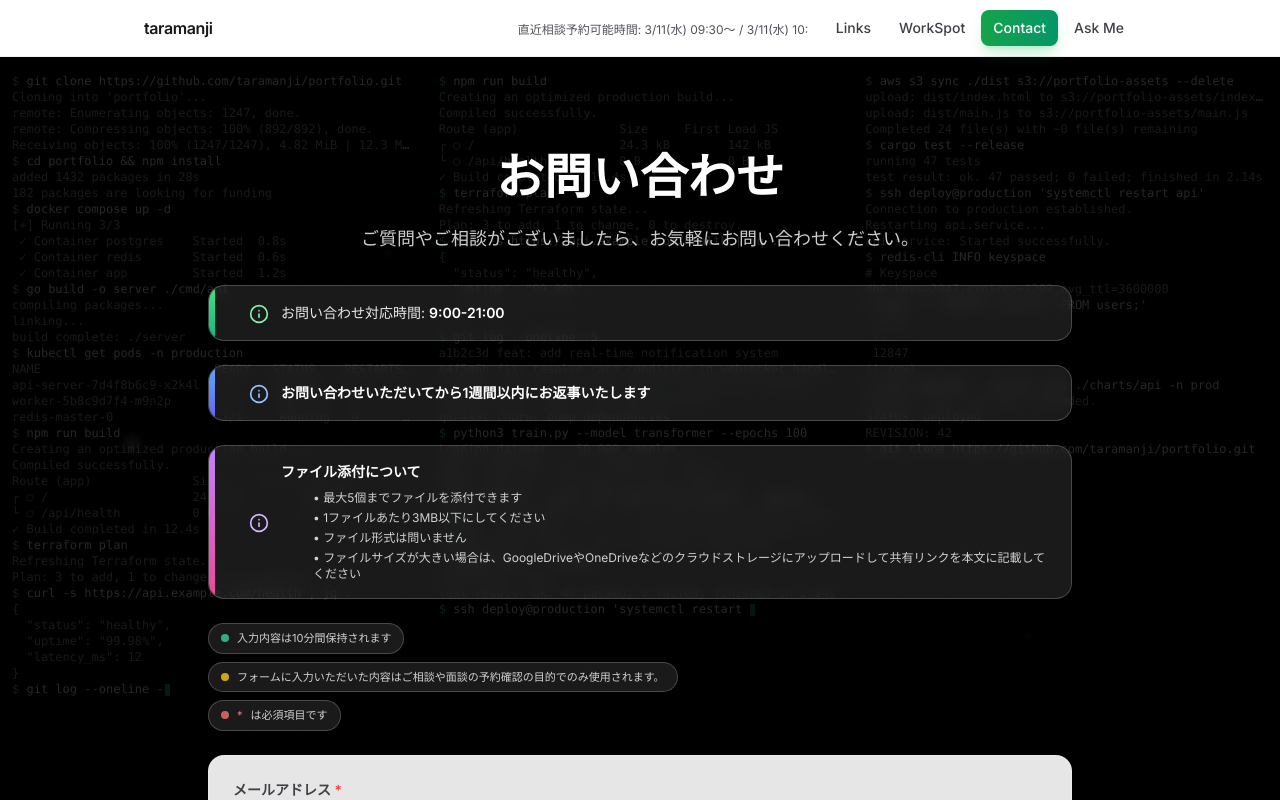
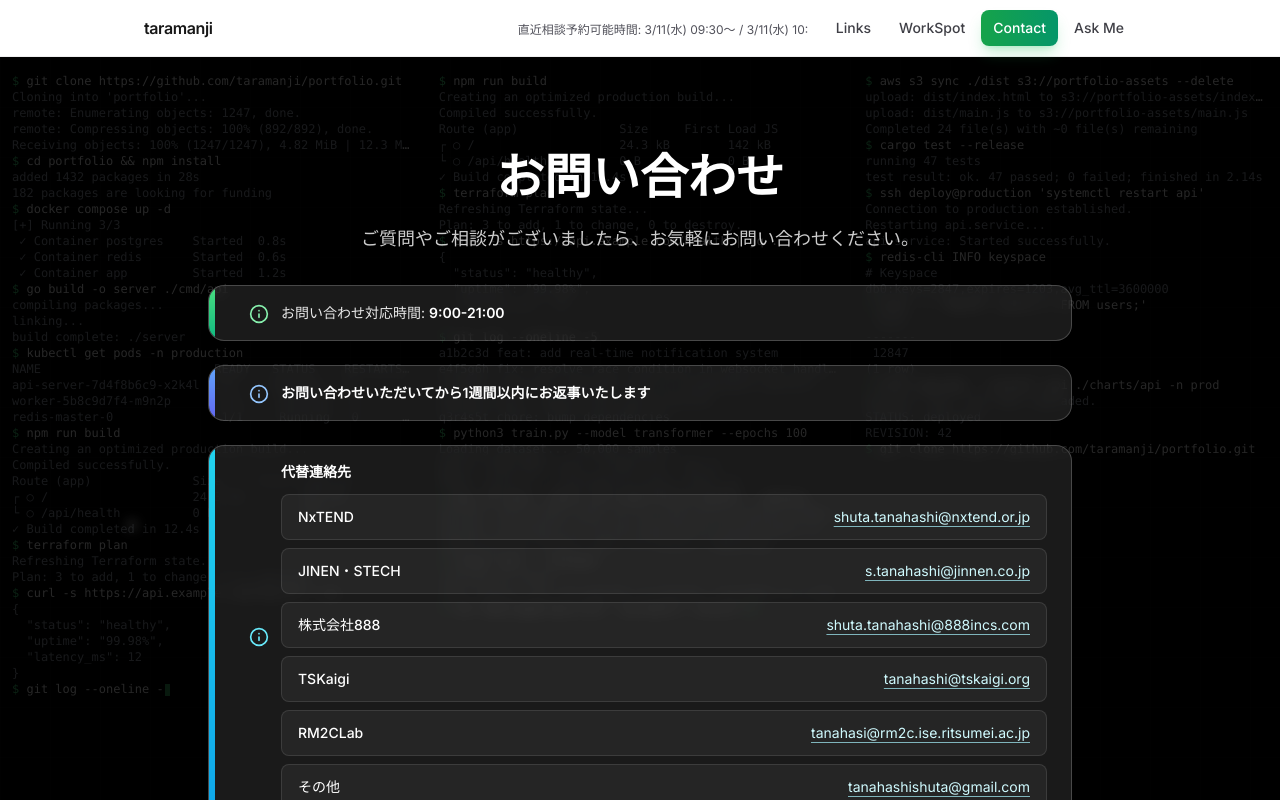
Before and after one commit to JavaLangRuntimeException/JavaLangRuntimeException, a Next.js app: page /contact in a window 1280 px wide. Shown: the top 800 px of the page. Built offline with nearby package versions, Linux system fonts and the light colour scheme; no server answers.

Commit message:
feat: update contact page

```diff
--- a/src/app/contact/page.tsx
+++ b/src/app/contact/page.tsx
@@ -6,6 +6,15 @@ import { HeroBackground } from "../../shared/ui/HeroBackground";
 import { ContactForm } from "../../feature/contact/ui/ContactForm";
 import { GlassCard } from "../../shared/ui/GlassCard";
 import { CircleCheckLoader } from "../../shared/ui/CircleCheckLoader";
+
+const alternateContacts = [
+  { label: "NxTEND", email: "shuta.tanahashi@nxtend.or.jp" },
+  { label: "JINEN・STECH", email: "s.tanahashi@jinnen.co.jp" },
+  { label: "株式会社888", email: "shuta.tanahashi@888incs.com" },
+  { label: "TSKaigi", email: "tanahashi@tskaigi.org" },
+  { label: "RM2CLab", email: "tanahasi@rm2c.ise.ritsumei.ac.jp" },
+  { label: "その他", email: "tanahashishuta@gmail.com" },
+];
 
 export default function ContactPage() {
   const bgImages = ["/image.png", "/image2.png", "/image3.png"];
@@ -72,6 +81,35 @@ export default function ContactPage() {
           <p className="m-0 text-sm text-white/90">
             <span className="font-semibold text-white">お問い合わせいただいてから1週間以内にお返事いたします</span>
           </p>
+        </GlassCard>
+
+        <GlassCard
+          gradientFrom="from-cyan-400"
+          gradientTo="to-sky-500"
+          iconColor="text-cyan-300"
+          animationDelay={0.65}
+        >
+          <div className="space-y-3">
+            <p className="m-0 text-sm text-white/90">
+              <span className="font-semibold text-white">代替連絡先</span>
+            </p>
+            <div className="space-y-2 text-sm text-white/85">
+              {alternateContacts.map((contact) => (
+                <div
+                  key={contact.label}
+                  className="flex flex-col gap-1 rounded-lg border border-white/10 bg-white/5 px-4 py-3 sm:flex-row sm:items-center sm:justify-between"
+                >
+                  <span className="font-medium text-white">{contact.label}</span>
+                  <a
+                    href={`mailto:${contact.email}`}
+                    className="break-all text-cyan-100 underline decoration-cyan-200/70 underline-offset-4 transition hover:text-white"
+                  >
+                    {contact.email}
+                  </a>
+                </div>
+              ))}
+            </div>
+          </div>
         </GlassCard>
 
         {/* ファイル添付の注意事項 */}
```
Also changed, not shown: 1 other file (tests, documents, lock files or other folders).
